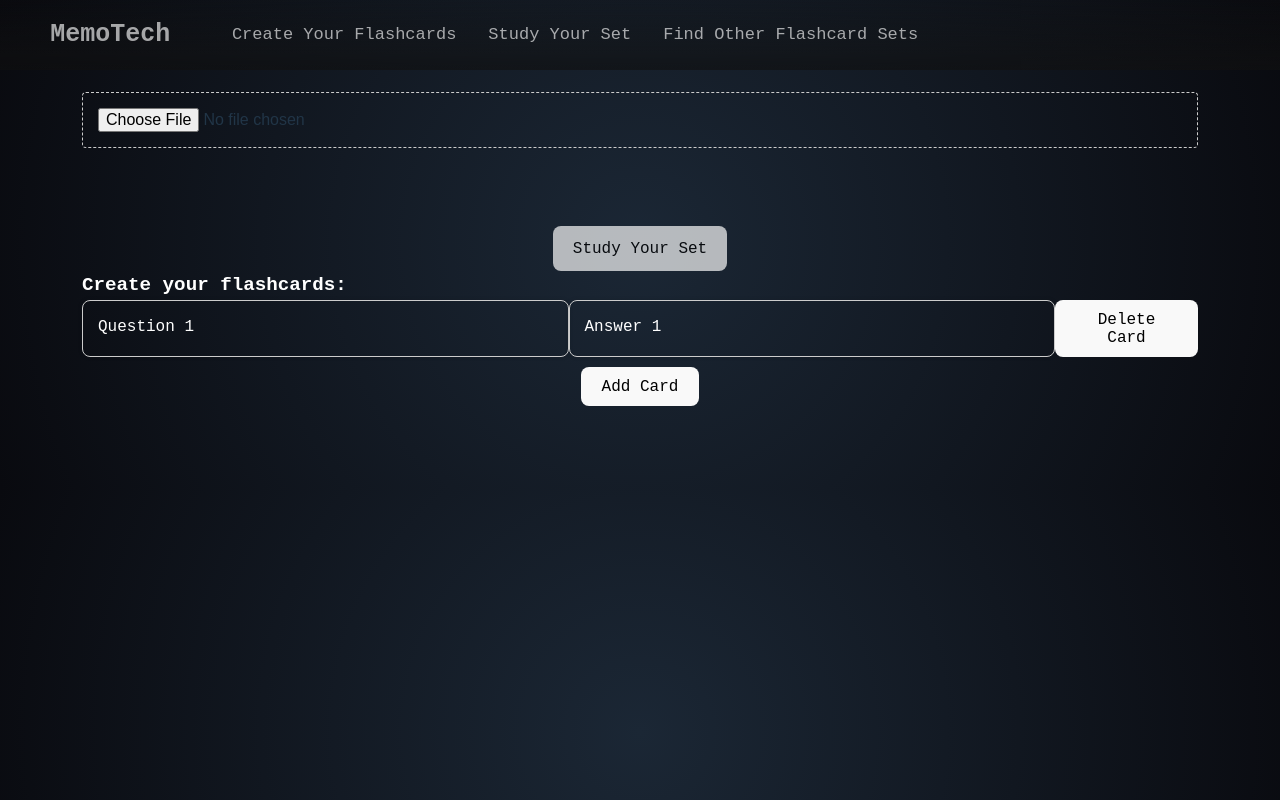
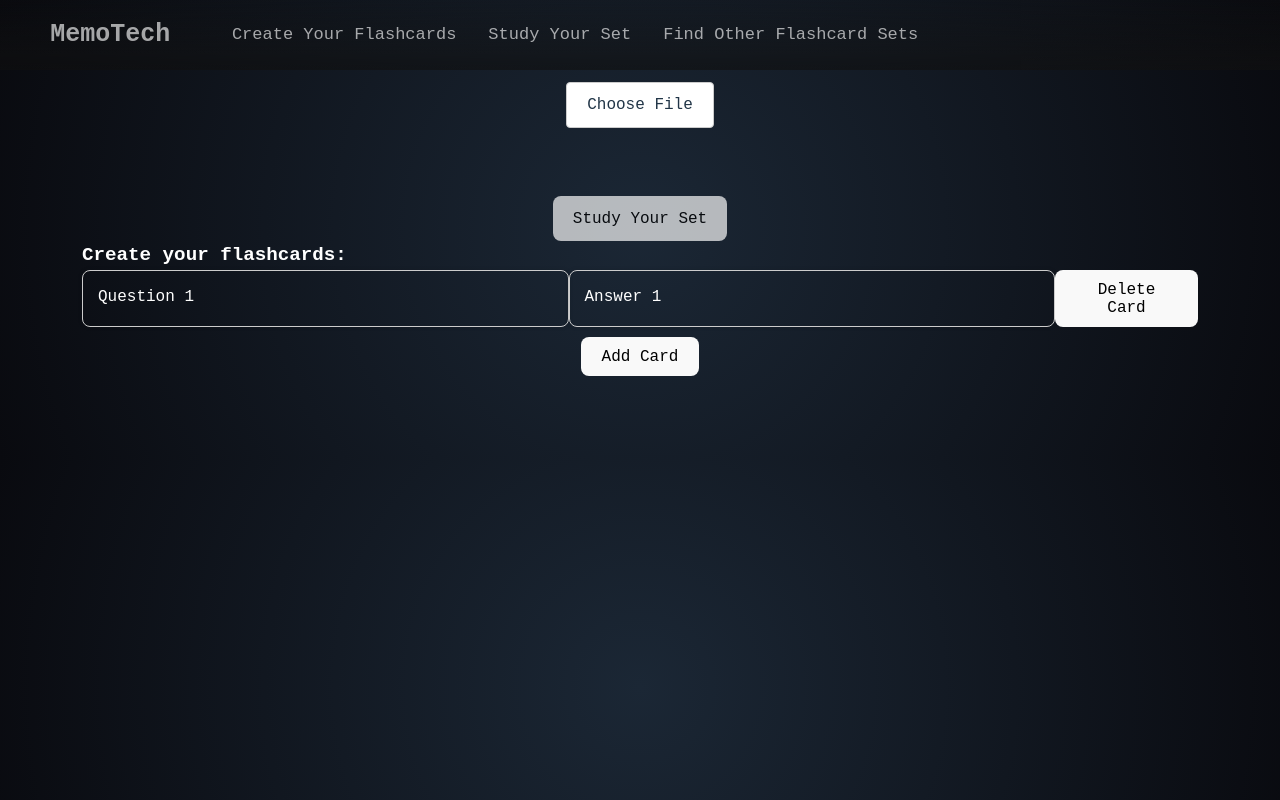
Before and after one commit to ryanhuang8/MemoTech, a React (Vite) app in the folder frontend/: page /create-flashcards in a window 1280 px wide. Built offline with nearby package versions, Linux system fonts and the light colour scheme.

Commit message:
import file button changed

```diff
--- a/frontend/src/components/ImportFiles.tsx
+++ b/frontend/src/components/ImportFiles.tsx
@@ -68,14 +68,18 @@ function ImportFiles() {
 
 
   return (
-    <div>
-      {/* File input button */}
+    <div className="file-input-container">
       <input
         type="file"
+        id="file-input"
         onChange={handleFileSelect}
         className="file-input"
         accept=".txt"
+        style={{ display: 'none' }} // Hide the default file input
       />
+      <label htmlFor="file-input" className="file-input-label">
+        Choose File
+      </label>
     </div>
   );
 }
--- a/frontend/src/styles/ImportFiles.css
+++ b/frontend/src/styles/ImportFiles.css
@@ -29,3 +29,22 @@
   border-radius: 4px;
   cursor: pointer;
 }
+
+/*for making the import file button cover the whole box*/
+.file-input-container {
+  display: inline-block;
+}
+
+.file-input-label {
+  display: inline-block;
+  padding: 10px 20px;
+  background-color: #fff; /* Set background color to white */
+  border: 1px solid #ccc;
+  border-radius: 4px;
+  cursor: pointer;
+  transition: background-color 0.3s ease;
+}
+
+.file-input-label:hover {
+  background-color: #f0f0f0; /* Change the hover background color if desired */
+}
```
